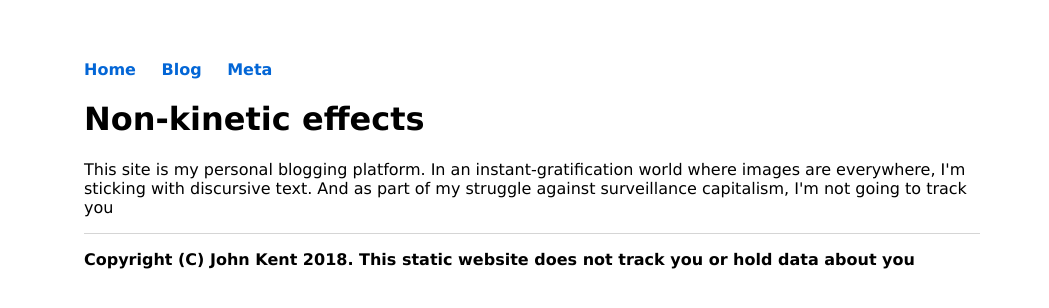
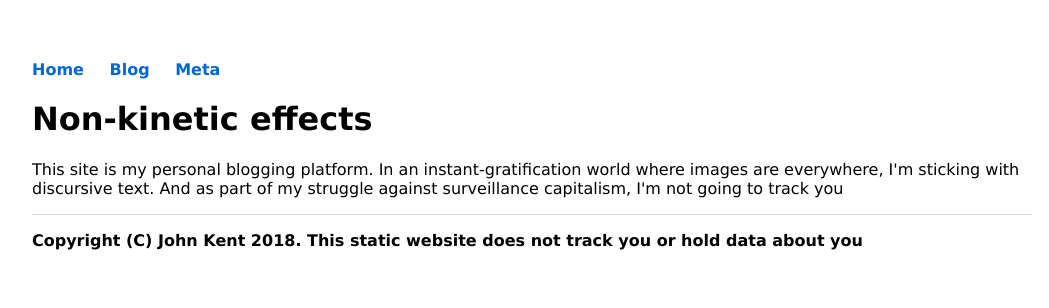
Before and after one commit to KineticLensman/KineticLensman.github.io, a Jekyll site: the page built from index.html, in a window 1280 px wide. Shown: the top 308 px of the page, without its empty margins (108-1157 px from the left). Built offline with Jekyll 4.4.1, drawn with Linux system fonts in a browser that asks for light colours.

Commit message:
changed width definition

```diff
--- a/css/main.css
+++ b/css/main.css
@@ -1,6 +1,7 @@
 body {
-    margin: 60px auto;
-    width: 70%;
+    margin: 60px auto;  /* reduced from 60px */
+    /* width: 70%;  removed*/
+    max-width: 1000px;  /* added */
 }
 nav ul, footer ul {
     /* font-family:'Helvetica', 'Arial', 'Sans-Serif'; */
```
